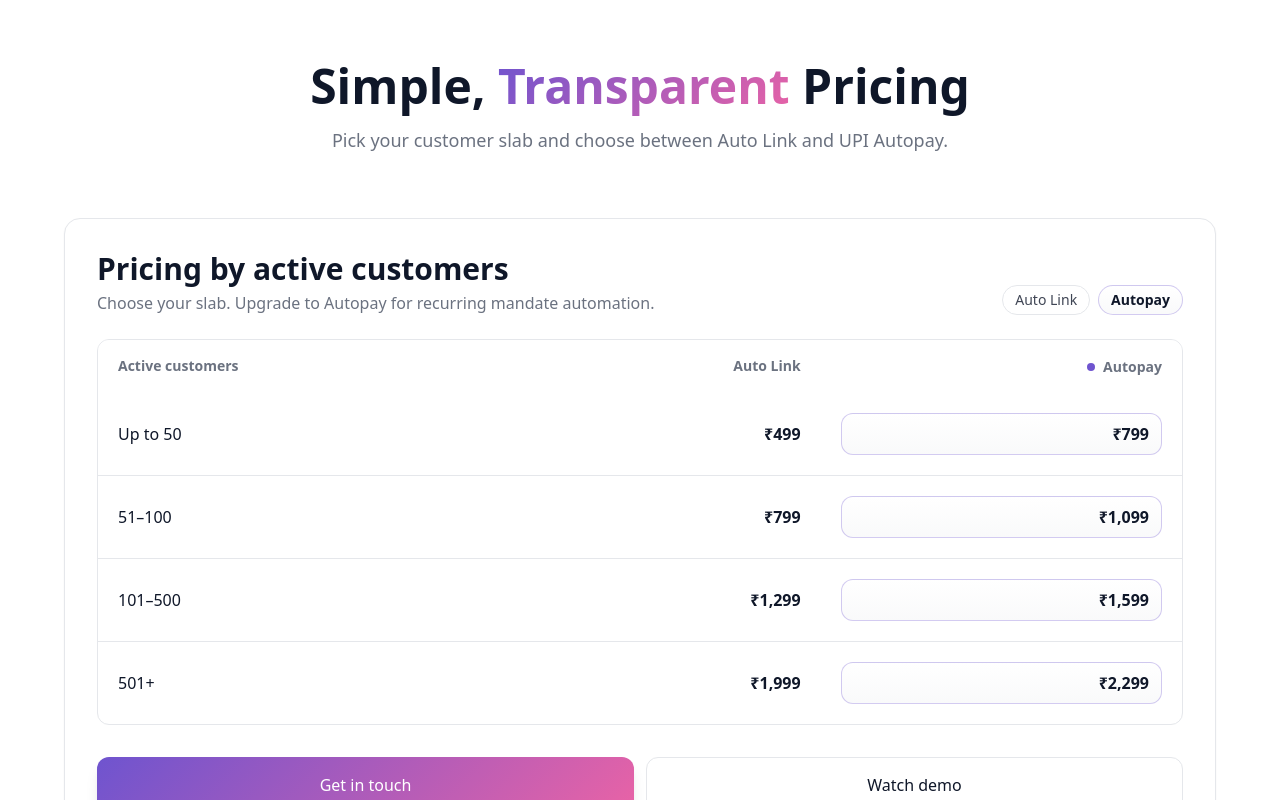
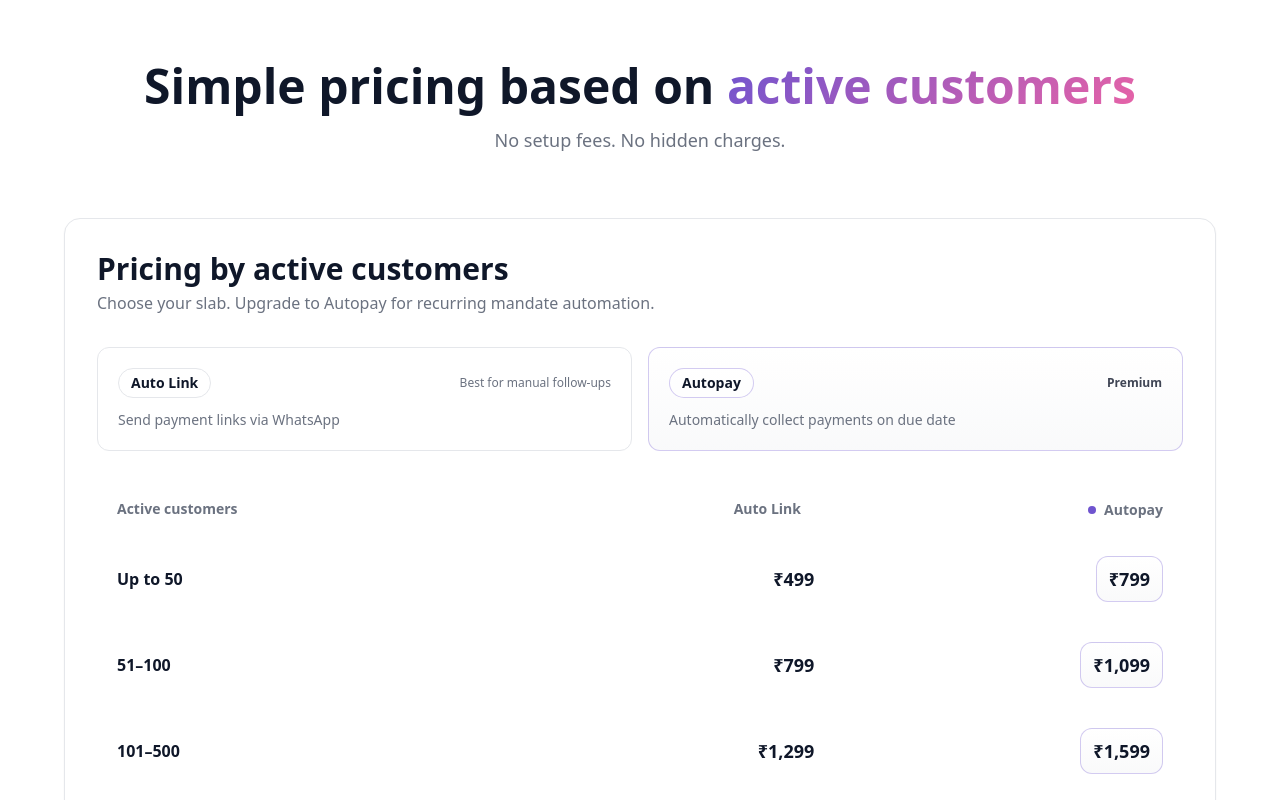
Before and after one commit to Tushar-Anand-Vardhan/feezy-pay-landing, a React (Vite) app: page / in a window 1280 px wide. Shown: the part 3460-4260 px from the top of the page. Built offline with nearby package versions, Linux system fonts and the light colour scheme.

Commit message:
refine pricing section clarity and trust
Made-with: Cursor

```diff
--- a/src/components/PricingSection.tsx
+++ b/src/components/PricingSection.tsx
@@ -16,10 +16,11 @@ const PricingSection = () => {
       <div className="container mx-auto px-6">
         <div className="text-center space-y-4 mb-16">
           <h2 className="text-3xl md:text-5xl font-bold">
-            Simple, <span className="bg-gradient-primary bg-clip-text text-transparent">Transparent</span> Pricing
+            Simple pricing based on{" "}
+            <span className="bg-gradient-primary bg-clip-text text-transparent">active customers</span>
           </h2>
           <p className="text-lg text-muted-foreground max-w-2xl mx-auto">
-            Pick your customer slab and choose between Auto Link and UPI Autopay.
+            No setup fees. No hidden charges.
           </p>
         </div>
 
@@ -28,27 +29,46 @@ const PricingSection = () => {
             <div className="absolute inset-0 bg-[radial-gradient(ellipse_at_top,_var(--gradient-hero),_transparent_70%)] opacity-40 pointer-events-none" />
 
             <div className="relative p-6 sm:p-8">
-              <div className="flex flex-col sm:flex-row sm:items-end sm:justify-between gap-4 mb-6">
+              <div className="flex flex-col sm:flex-row sm:items-end sm:justify-between gap-6 mb-8">
                 <div className="space-y-1">
                   <h3 className="text-2xl md:text-3xl font-bold">Pricing by active customers</h3>
                   <p className="text-muted-foreground">
                     Choose your slab. Upgrade to Autopay for recurring mandate automation.
                   </p>
                 </div>
-                <div className="flex items-center gap-2 text-sm">
-                  <span className="px-3 py-1 rounded-full border bg-background text-foreground/80">
-                    Auto Link
-                  </span>
-                  <span className="px-3 py-1 rounded-full border border-primary/30 bg-gradient-subtle text-foreground font-semibold">
-                    Autopay
-                  </span>
+              </div>
+
+              {/* Auto Link vs Autopay */}
+              <div className="grid sm:grid-cols-2 gap-4 mb-8">
+                <div className="rounded-xl border bg-background/40 p-5">
+                  <div className="flex items-center justify-between gap-3">
+                    <span className="inline-flex items-center rounded-full border bg-background px-3 py-1 text-sm font-semibold">
+                      Auto Link
+                    </span>
+                    <span className="text-xs text-muted-foreground">Best for manual follow-ups</span>
+                  </div>
+                  <p className="text-sm text-muted-foreground mt-3">
+                    Send payment links via WhatsApp
+                  </p>
+                </div>
+
+                <div className="rounded-xl border border-primary/30 bg-gradient-subtle p-5">
+                  <div className="flex items-center justify-between gap-3">
+                    <span className="inline-flex items-center rounded-full border border-primary/30 bg-background/60 px-3 py-1 text-sm font-semibold">
+                      Autopay
+                    </span>
+                    <span className="text-xs font-semibold text-foreground/80">Premium</span>
+                  </div>
+                  <p className="text-sm text-muted-foreground mt-3">
+                    Automatically collect payments on due date
+                  </p>
                 </div>
               </div>
 
               {/* Desktop table */}
               <div className="hidden md:block">
-                <div className="rounded-xl border bg-background/40 overflow-hidden">
-                  <div className="grid grid-cols-12 text-sm font-semibold text-muted-foreground bg-background/60">
+                <div className="rounded-xl bg-background/40 overflow-hidden">
+                  <div className="grid grid-cols-12 text-sm font-semibold text-muted-foreground">
                     <div className="col-span-5 px-5 py-4">Active customers</div>
                     <div className="col-span-3 px-5 py-4 text-right">Auto Link</div>
                     <div className="col-span-4 px-5 py-4 text-right">
@@ -59,13 +79,18 @@ const PricingSection = () => {
                     </div>
                   </div>
 
-                  <div className="divide-y">
+                  <div className="mt-1 space-y-2">
                     {pricingTiers.map((tier) => (
-                      <div key={tier.customers} className="grid grid-cols-12 items-center">
-                        <div className="col-span-5 px-5 py-5 font-medium">{tier.customers}</div>
-                        <div className="col-span-3 px-5 py-5 text-right font-semibold">{tier.autoLink}</div>
-                        <div className="col-span-4 px-5 py-5 text-right">
-                          <span className="inline-flex items-center justify-end w-full rounded-lg border border-primary/30 bg-gradient-subtle px-3 py-2 font-bold">
+                      <div
+                        key={tier.customers}
+                        className="grid grid-cols-12 items-center rounded-lg bg-background/60 px-5 py-4"
+                      >
+                        <div className="col-span-5 font-semibold">{tier.customers}</div>
+                        <div className="col-span-3 text-right text-lg font-bold text-foreground">
+                          {tier.autoLink}
+                        </div>
+                        <div className="col-span-4 text-right">
+                          <span className="inline-flex items-center justify-end rounded-lg border border-primary/30 bg-gradient-subtle px-3 py-2 text-lg font-bold">
                             {tier.autopay}
                           </span>
                         </div>
@@ -78,15 +103,15 @@ const PricingSection = () => {
               {/* Mobile cards */}
               <div className="md:hidden space-y-4">
                 {pricingTiers.map((tier) => (
-                  <div key={tier.customers} className="rounded-xl border bg-background/40 p-5">
+                  <div key={tier.customers} className="rounded-xl bg-background/40 p-5">
                     <div className="flex items-center justify-between gap-3">
                       <div className="font-semibold">{tier.customers}</div>
                       <span className="text-xs text-muted-foreground">Active customers</span>
                     </div>
                     <div className="grid grid-cols-2 gap-3 mt-4">
-                      <div className="rounded-lg border bg-card p-4">
+                      <div className="rounded-lg bg-card p-4">
                         <div className="text-xs text-muted-foreground">Auto Link</div>
-                        <div className="text-xl font-bold mt-1">{tier.autoLink}</div>
+                        <div className="text-xl font-bold mt-1 text-foreground">{tier.autoLink}</div>
                       </div>
                       <div className="rounded-lg border border-primary/30 bg-gradient-subtle p-4">
                         <div className="text-xs text-muted-foreground">Autopay</div>
@@ -97,14 +122,18 @@ const PricingSection = () => {
                 ))}
               </div>
 
+              <p className="text-sm text-muted-foreground mt-8">
+                You pay based on your active customers each month. Upgrade anytime as you grow.
+              </p>
+
               <div className="flex flex-col sm:flex-row gap-3 mt-8">
                 <a href={whatsappHref} target="_blank" rel="noopener noreferrer" className="flex-1">
                   <Button variant="hero" size="lg" className="w-full">
-                    Get in touch
+                    Book a demo
                   </Button>
                 </a>
                 <a href="#video-sectioin" className="flex-1">
-                  <Button variant="outline" size="lg" className="w-full">
+                  <Button variant="outline" size="lg" className="w-full opacity-80 hover:opacity-100">
                     Watch demo
                   </Button>
                 </a>
```
